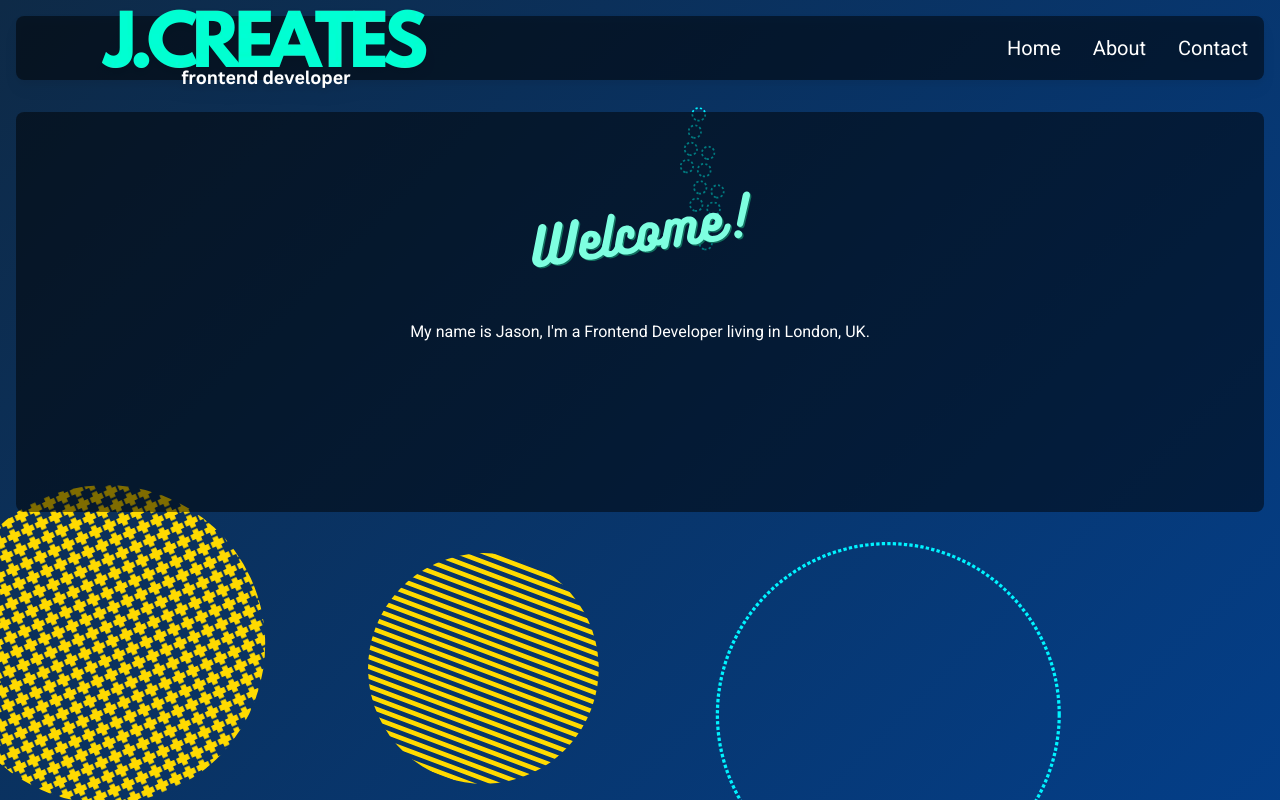
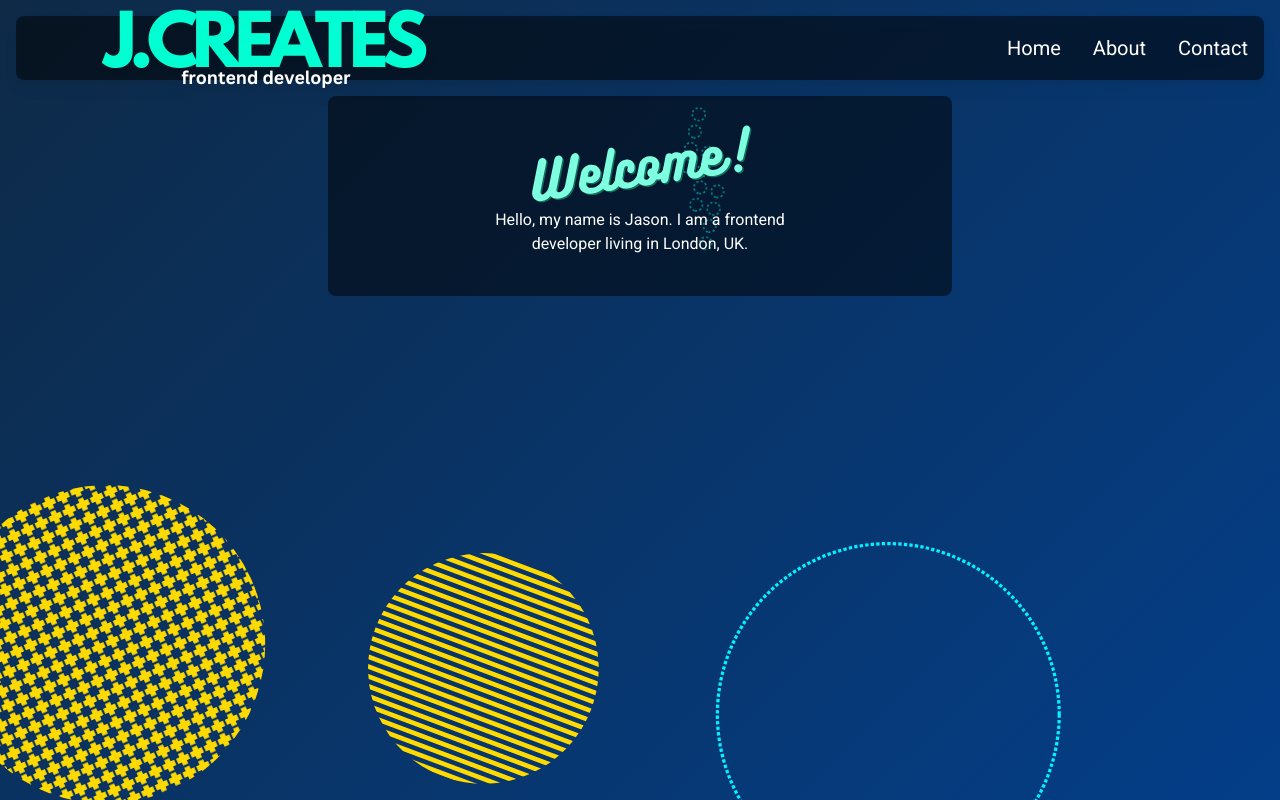
Before and after one commit to JBlackburn94/jb-portfolio2023, a Next.js app: page / in a window 1280 px wide. Shown: the top 800 px of the page. Built offline with nearby package versions, Linux system fonts and the light colour scheme; what tailwindcss-animated would draw is missing.

Commit message:
margin bug fixed

```diff
--- a/src/app/components/navigation/navbar/Navbar.jsx
+++ b/src/app/components/navigation/navbar/Navbar.jsx
@@ -39,13 +39,13 @@ export default function Navbar() {
 
       <div
         onClick={() => setNav(!nav)}
-        className="z-40 pr-4 cursor-pointer md:hidden"
+        className="z-50 pr-4 cursor-pointer md:hidden"
       >
         {nav ? <FaTimes size={30} /> : <FaBars size={30} />}
       </div>
 
       {nav && (
-        <ul className="absolute top-0 left-0 z-30 flex flex-col items-center justify-start w-full h-screen bg-black animate-flip-down">
+        <ul className="absolute top-0 left-0 flex flex-col items-center justify-start w-full h-screen bg-black animate-flip-down z-40">
           <Image src={Logo} alt="JB Dev Logo" className="h-50 w-auto" />
           {links.map(({ id, title, link, att }) => (
             <li key={id} className="p-4 text-xl capitalize">
--- a/src/app/page.js
+++ b/src/app/page.js
@@ -4,16 +4,16 @@ import Header from "/public/Welcome.svg";
 export default function Home() {
   return (
     <main>
-      <section className="h-screen flex justify-evenly items-start">
-        <div className="w-full rounded-lg bg-opacity-50 h-1/2 bg-black flex justify-start items-center flex-col m-4">
+      <section className="h-screen flex flex-col justify-start items-center m-4">
+        <div className="flex flex-col justify-center items-center bg-black bg-opacity-50 w-full md:w-1/2 rounded-lg">
           <Image
             src={Header}
-            alt="A heading image that says welcome"
-            className="h-auto w-1/2 md:w-1/4 animate-fade-right animate-duration-500"
-            priority
+            alt="An image showing the text welcome"
+            className="w-1/2 mt-0 md:mt-[-50px]"
           />
-          <p className="text-center absolute top-[250px] w-1/2 md:top-80 animate-fade-left animate-duration-500 animate-delay-1000">
-            My name is Jason, I'm a Frontend Developer living in London, UK.
+          <p className="text-center w-1/2 mt-[-50px] mb-10 md:mt-[-150px]">
+            Hello, my name is Jason. I am a frontend developer living in London,
+            UK.
           </p>
         </div>
       </section>
```
